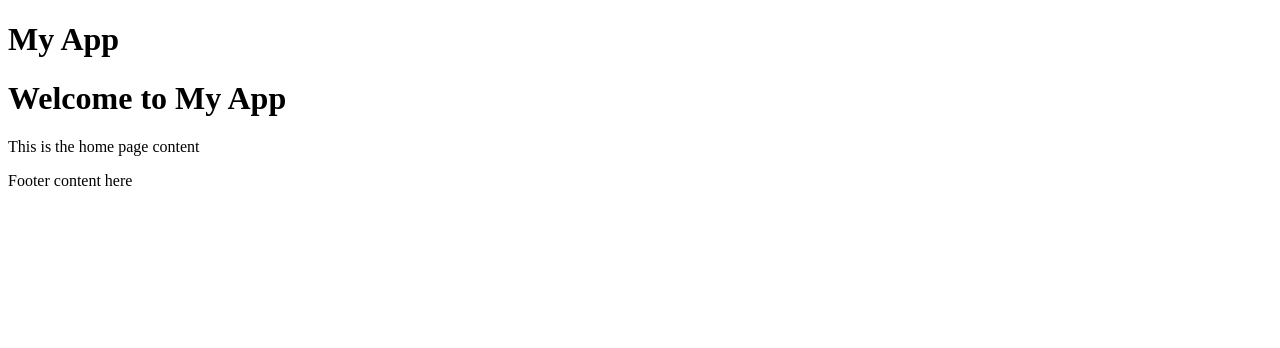
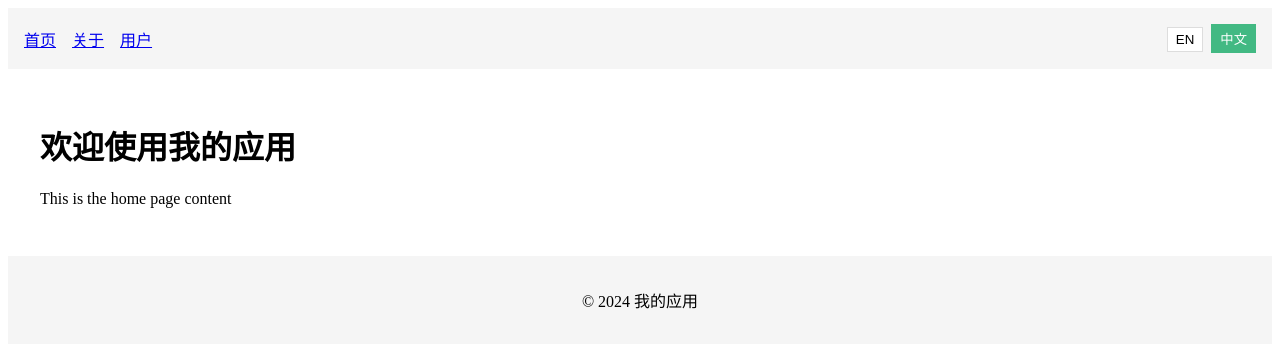
Before and after one commit to Fullsize/nuxt-i18n-app, a Nuxt app: page / in a window 1280 px wide. Shown: the top 348 px of the page. Built offline with nearby package versions, Linux system fonts and the light colour scheme.

Commit message:
feat: 更新

```diff
--- /dev/null
+++ b/i18n/locales/zh.json
@@ -0,0 +1,9 @@
+{
+  "welcome": "欢迎使用我的应用",
+  "home": "首页",
+  "about": "关于",
+  "users": "用户",
+  "footer": {
+    "copyright": "© 2024 我的应用"
+  }
+}
--- a/layouts/default.vue
+++ b/layouts/default.vue
@@ -1,12 +1,71 @@
 <template>
   <div>
-    <AppHeader />
-    <slot />
-    <AppFooter />
+    <header>
+      <nav>
+        <NuxtLink to="/">{{ $t("home") }}</NuxtLink>
+        <NuxtLink to="/about">{{ $t("about") }}</NuxtLink>
+        <NuxtLink to="/users/1">{{ $t("users") }}</NuxtLink>
+        <div class="language-switcher">
+          <button @click="setLocale('en')" :class="{ active: locale === 'en' }">
+            EN
+          </button>
+          <button @click="setLocale('zh')" :class="{ active: locale === 'zh' }">
+            中文
+          </button>
+        </div>
+      </nav>
+    </header>
+    <main>
+      <slot />
+    </main>
+    <footer>
+      <p>{{ $t("footer.copyright") }}</p>
+    </footer>
   </div>
 </template>
 
 <script setup>
-import AppHeader from "@/components/AppHeader.vue";
-import AppFooter from "@/components/AppFooter.vue";
+const { locale, setLocale } = useI18n();
+const localePath = useLocalePath();
 </script>
+
+<style scoped>
+header {
+  padding: 1rem;
+  background-color: #f5f5f5;
+}
+
+nav {
+  display: flex;
+  gap: 1rem;
+  align-items: center;
+}
+
+.language-switcher {
+  margin-left: auto;
+}
+
+.language-switcher button {
+  padding: 0.25rem 0.5rem;
+  margin-left: 0.5rem;
+  border: 1px solid #ddd;
+  background: white;
+  cursor: pointer;
+}
+
+.language-switcher button.active {
+  background: #42b983;
+  color: white;
+  border-color: #42b983;
+}
+
+main {
+  padding: 2rem;
+}
+
+footer {
+  padding: 1rem;
+  text-align: center;
+  background-color: #f5f5f5;
+}
+</style>
--- a/nuxt.config.ts
+++ b/nuxt.config.ts
@@ -1,5 +1,21 @@
 // https://nuxt.com/docs/api/configuration/nuxt-config
 export default defineNuxtConfig({
   compatibilityDate: '2024-11-01',
-  devtools: { enabled: true }
+  devtools: { enabled: true },
+  router: {
+    options: {
+      linkActiveClass: 'active-link',
+      linkExactActiveClass: 'exact-active-link'
+    }
+  },
+  modules: ['@nuxtjs/i18n'],
+  i18n: {
+    strategy: 'prefix_except_default',
+    defaultLocale: 'zh',
+    locales: [
+      { code: 'en', name: 'English', file: 'en.json' },
+      { code: 'zh', name: '中文', file: 'zh.json' }
+    ]
+  }
+
 })
--- a/pages/index.vue
+++ b/pages/index.vue
@@ -1,8 +1,6 @@
 <template>
   <div>
-    <h1>Welcome to My App</h1>
+    <h1>{{ $t("welcome") }}</h1>
     <p>This is the home page content</p>
   </div>
 </template>
-
-<script setup></script>
```
Also changed, not shown: i18n/locales/en.json (added, +9 -0 lines), middleware/i18n.global.ts (added, +11 -0 lines).
